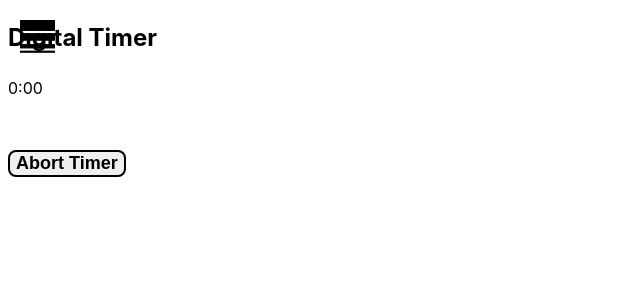
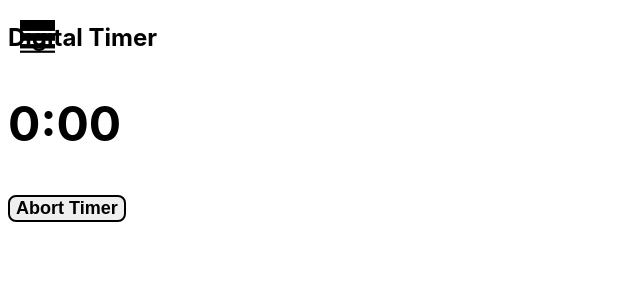
Before and after one commit to vickanS/Individuell-examination-interval-App-Victoria-Sten--senius-FE23, a React (Vite) app: page /digital-timer in a window 1280 px wide. Shown: the top 300 px of the page, without its empty margins (0-640 px from the left). Built offline with nearby package versions, Linux system fonts and the light colour scheme.

Commit message:
Wrapped the timer in a h1 tag

```diff
--- a/src/components/DigitalTimer/DigitalTimer.jsx
+++ b/src/components/DigitalTimer/DigitalTimer.jsx
@@ -39,7 +39,7 @@ const DigitalTimer = () => {
         <div className="digital-timer">
             <h2>Digital Timer</h2>
             <div className="timer-display">
-                {minutes}:{('0' + seconds).slice(-2)}
+                <h1>{minutes}:{('0' + seconds).slice(-2)}</h1>
             </div>
             <motion.button onClick={handleAbort}>Abort Timer</motion.button>
         </div>
```
